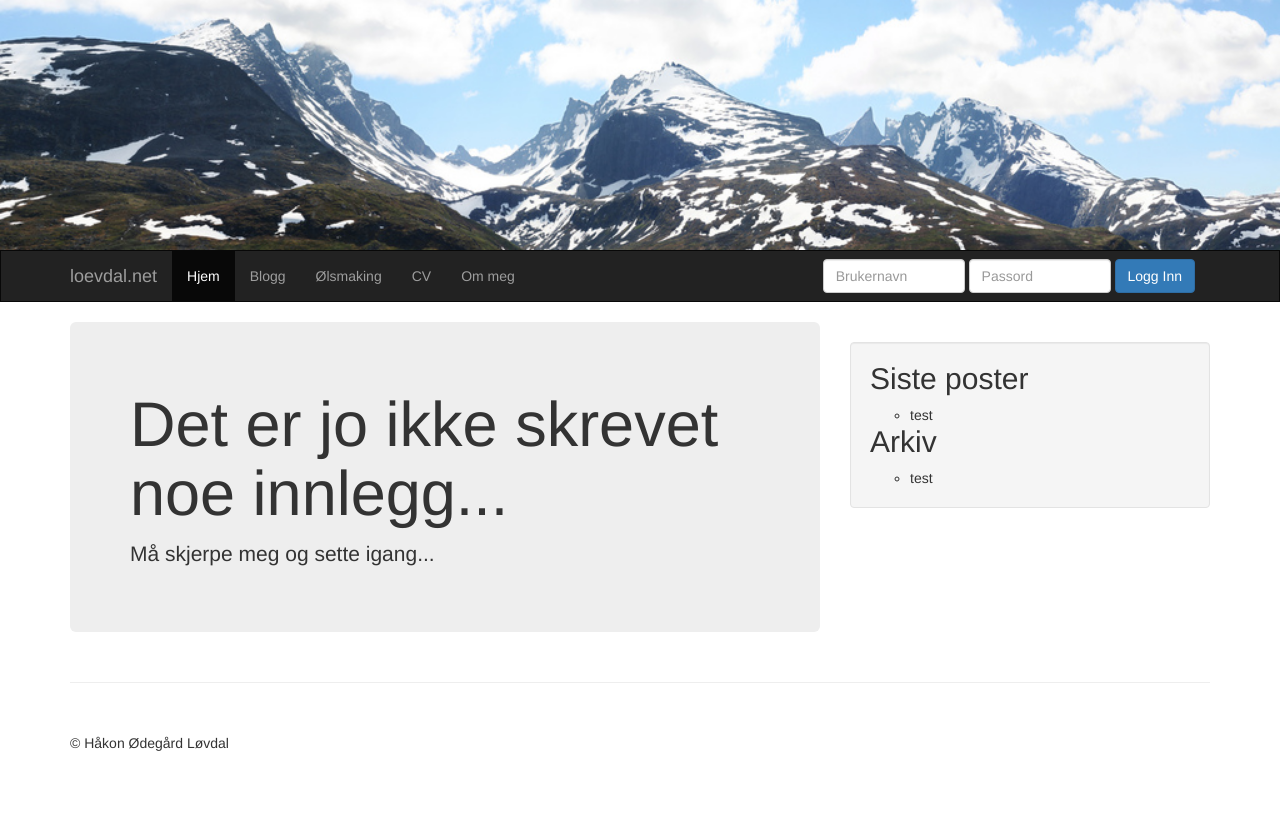
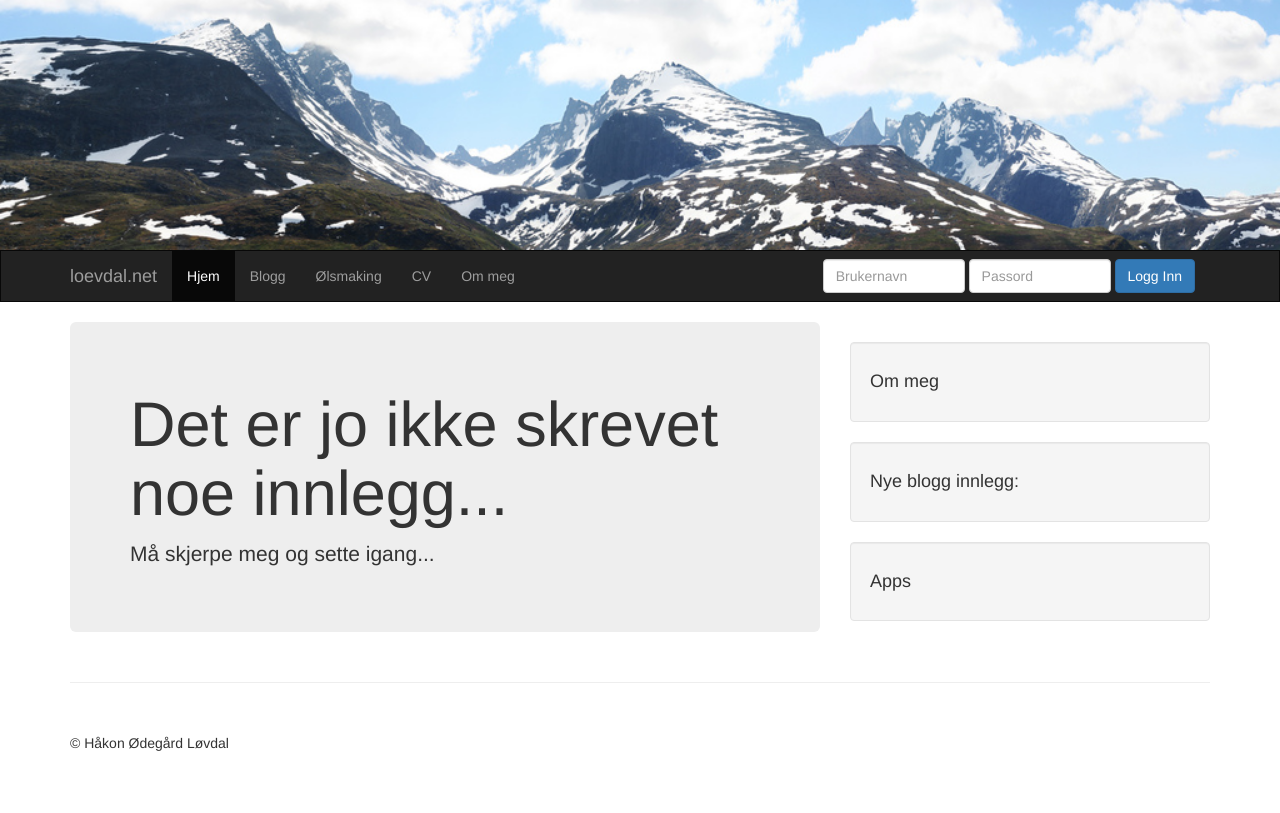
Before and after one commit to hakloev/old-hakloevno, a Django app: page / in a window 1280 px wide. Run offline with Django 3.2, Linux system fonts and the light colour scheme; data that the repository does not hold is empty; parts of the project's set-up code (start-up, migrations or seed data) failed here and were passed over; some libraries are stand-ins or nearby versions.

Commit message:
fixed some issues in blog

```diff
--- a/blog/urls.py
+++ b/blog/urls.py
@@ -1,12 +1,13 @@
 from django.conf.urls import patterns, include, url
-from views import index, newpost, post_by_slug
+from views import all_posts, create_post, post_by_slug
 
 urlpatterns = patterns('',
     # Examples:
     # url(r'^$', 'loevdalnet.views.home', name='home'),
     # url(r'^blog/', include('blog.urls')),
 
-    url(r'^$', index),
-    url(r'^new/$', newpost, name='newpost'),
+    url(r'^$', create_post, name='newpost'),
+    url(r'^new/$', create_post, name='newpost'),
+    url(r'^posts/$', all_posts, name='allposts'),
     url(r'^posts/(?P<slug>[-a-zA-Z0-9]+)/$', post_by_slug, name='post_by_slug'),
 )
--- a/blog/views.py
+++ b/blog/views.py
@@ -5,7 +5,7 @@ from django.contrib.auth.decorators import login_required
 
 # Create your views here.
 
-def index(request):
+def all_posts(request):
     context = {}
     context['request'] = request
     context['categories'] = Category.objects.all()
@@ -13,7 +13,7 @@ def index(request):
     return render(request, u'blog/blog.html', context)
 
 @login_required
-def newpost(request):
+def create_post(request):
     context = {}
     if request.method == "POST":
         errors = []
--- a/front/views.py
+++ b/front/views.py
@@ -7,8 +7,8 @@ def index(request):
     context = {}
     context['request'] = request
     try:
-        post = Blogpost.objects.latest('posted')
+        posts = Blogpost.objects.all().order_by('-posted')
     except:
-        post = []
-    context['post'] = post
+        posts = []
+    context['posts'] = posts
     return render(request, u'index.html', context)
--- a/loevdalnet/templates/blog/blog.html
+++ b/loevdalnet/templates/blog/blog.html
@@ -9,7 +9,6 @@
  <div class="row">
         <div class="col-md-8">
             <div class="page-header">
-                <h1>Innlegg</h1>
                 {% if user.is_superuser %}
                 <a href="{% url 'newpost' %}" class="btn btn-md btn-block btn-primary">Skriv nytt innlegg</a>
                 {% endif %}
--- a/loevdalnet/templates/index.html
+++ b/loevdalnet/templates/index.html
@@ -17,13 +17,15 @@
 {% block body_block %}
 <div class ="row">
     <div class="col-md-8">
-        {% if post %}
+        {% if posts %}
+            {% for post in posts %}
             <section class="blogpost">
                 <h1>{{ post.title }}</h1>
                 <small>{{ post.posted|date:"d.m.Y" }}</small>
                 <p>{{ post.ingress }}</p>
-            {{ post.text|safe }}
+                <a class="btn btn-primary" href="{% url 'post_by_slug' post.slug %}">Les mer</a>
             </section>
+                {% endfor %}
             {% else %}
         <div class="jumbotron">
             <h1>Det er jo ikke skrevet noe innlegg...</h1>
--- a/loevdalnet/templates/navbar.html
+++ b/loevdalnet/templates/navbar.html
@@ -11,7 +11,7 @@
         <div class="navbar-collapse collapse">
             <ul class="nav navbar-nav">
                 <li {% if request.path = '/' %}class="active"{% endif %}><a href="/">Hjem</a></li>
-                <li {% if '/blog/' in request.path %}class="active"{% endif %}><a href="/blog/">Blogg</a></li>
+                <li {% if '/blog/' in request.path %}class="active"{% endif %}><a href="/blog/posts/">Blogg</a></li>
                 <li><a href="/beertasting/">Ølsmaking</a></li>
                 <li><a href="#">CV</a></li>
                 <li><a href="#">Om meg</a></li>
--- a/loevdalnet/templates/sidebar.html
+++ b/loevdalnet/templates/sidebar.html
@@ -1,27 +1,13 @@
 <div class="col-md-4">
     <div class="sidebar">
-        <div class="well sidebar-nav">
-            <ul class="nav nav-list">
-                {% if user.is_authenticated %}
-                <div id="apps">
-                    <h2>Apps</h2>
-                    <ul>
-                        <li><a href="/beertasting/">Ølsmaking</a></li>
-                    </ul>
-                {% endif %}
-                <div id="recentpost">
-                    <h2>Siste poster</h2>
-                    <ul>
-                        <li>test</li>
-                    </ul>
-                </div>
-                <div id="archive">
-                    <h2>Arkiv</h2>
-                    <ul>
-                        <li>test</li>
-                    </ul>
-                </div>
-            </ul>
+        <div class="well">
+            <h4>Om meg</h4>
+        </div>
+        <div class="well">
+            <h4>Nye blogg innlegg:</h4>
+        </div>
+        <div class="well">
+            <h4>Apps</h4>
         </div>
     </div>
 </div>
```
Also changed, not shown: blog/models.py (+14 -13 lines), blog/migrations/0002_auto__del_field_blogpost_category__add_field_blogpost_modified.py (added), blog/migrations/0003_auto__chg_field_blogpost_ingress.py (added). Lines whose indentation alone changed are shown as unchanged.
